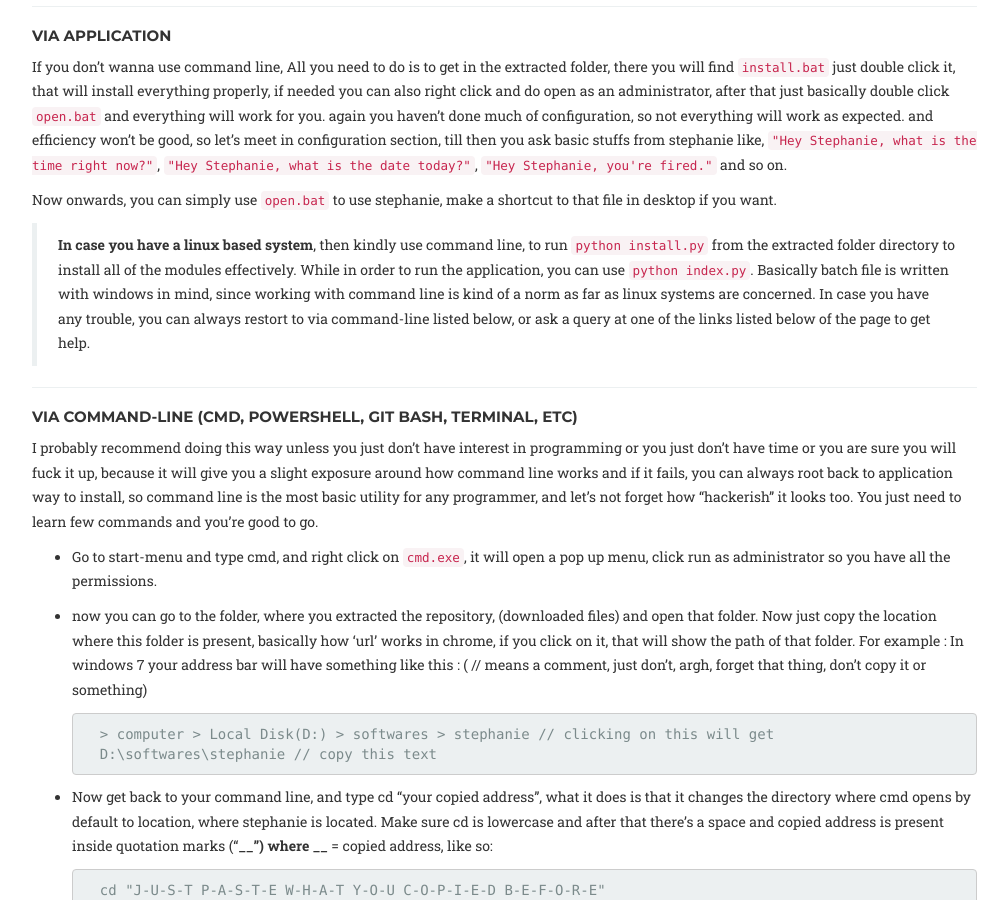
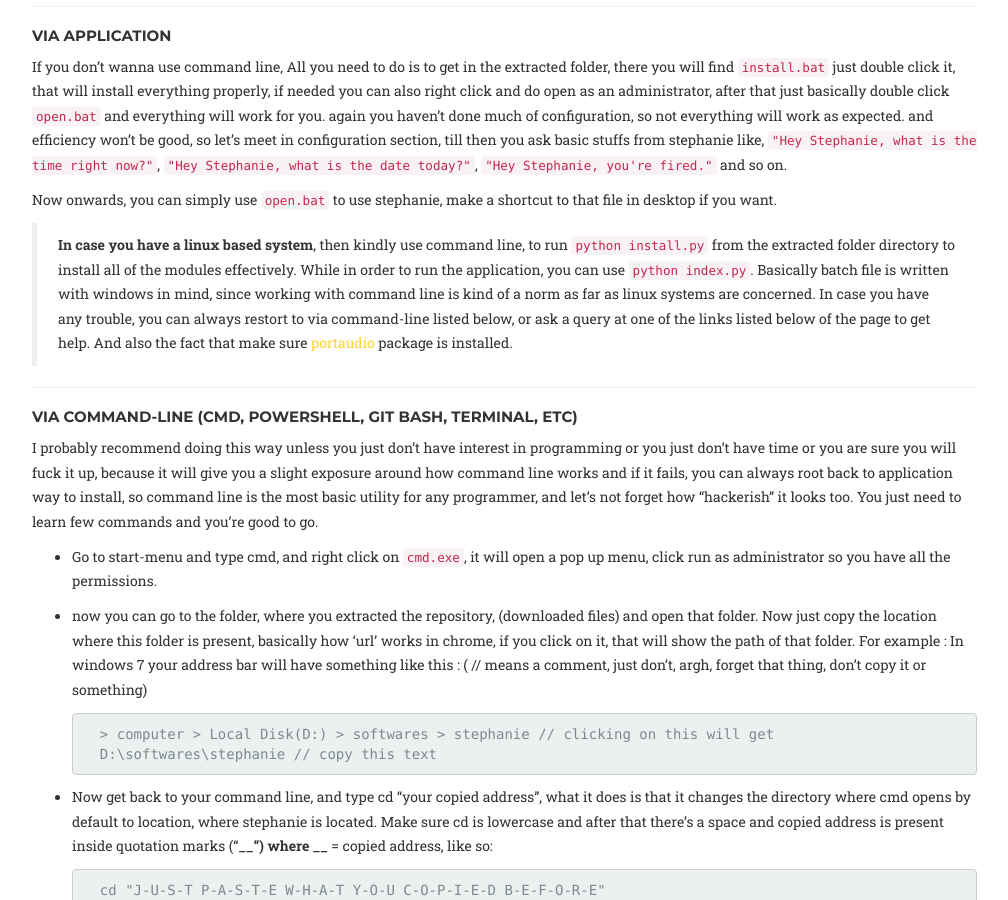
Before and after one commit to SlapBot/slapbot.github.io, a Jekyll site: the page built from documentation/installation/index.md, in a window 1280 px wide and 900 px high, scrolled down 2192 px. Shown: the whole window, without its empty margins (233-1241 px from the left). Built offline with Jekyll 4.4.1, drawn with Linux system fonts in a browser that asks for light colours; nearby versions of some CDN libraries; some web fonts are replaced.

Commit message:
Linux port audio tip

```diff
--- a/documentation/installation/index.md
+++ b/documentation/installation/index.md
@@ -148,7 +148,7 @@ and efficiency won't be good, so let's meet in configuration section, till then
 
 Now onwards, you can simply use `open.bat` to use stephanie, make a shortcut to that file in desktop if you want.
 
-> **In case you have a linux based system**, then kindly use command line, to run `python install.py` from the extracted folder directory to install all of the modules effectively. While in order to run the application, you can use `python index.py`. Basically batch file is written with windows in mind, since working with command line is kind of a norm as far as linux systems are concerned. In case you have any trouble, you can always restort to via command-line listed below, or ask a query at one of the links listed below of the page to get help.
+> **In case you have a linux based system**, then kindly use command line, to run `python install.py` from the extracted folder directory to install all of the modules effectively. While in order to run the application, you can use `python index.py`. Basically batch file is written with windows in mind, since working with command line is kind of a norm as far as linux systems are concerned. In case you have any trouble, you can always restort to via command-line listed below, or ask a query at one of the links listed below of the page to get help. And also the fact that make sure [portaudio](https://github.com/SlapBot/stephanie-va/issues/8#issuecomment-307618602) package is installed.
 
 <hr>
 
```
